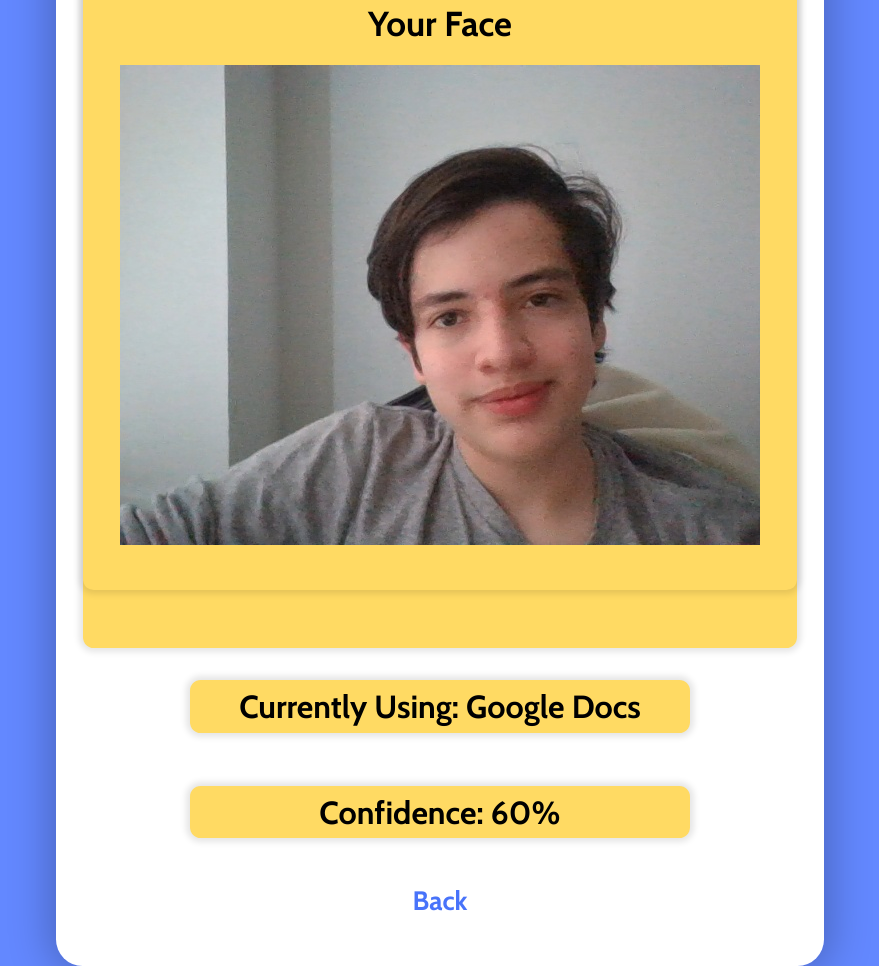
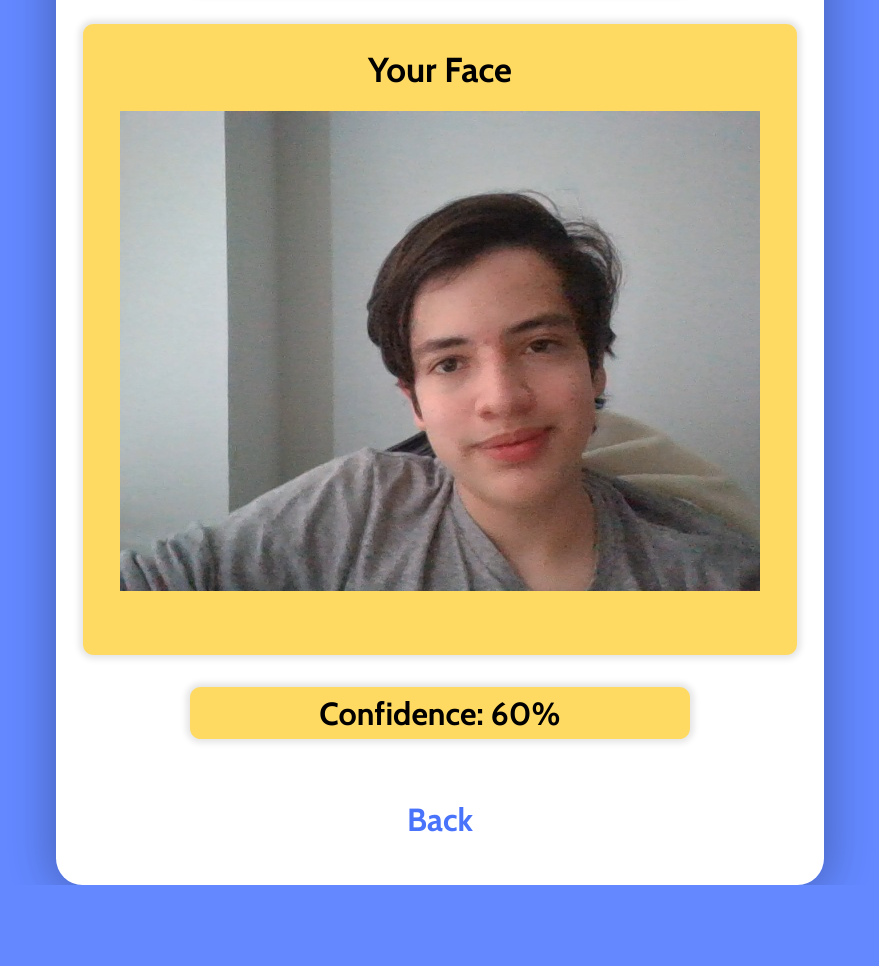
Before and after one commit to deybyr647/CN-Hackathon, a website: page client/advancedResults.html in a window 1280 px wide. Shown: the part 283-1249 px from the top of the page, without its empty margins (200-1079 px from the left). After the commit the page ends 1168 px from the top, so only its background shows below. Drawn offline with nearby package versions, Linux system fonts and the light colour scheme.

Commit message:
Page Height Fix

```diff
--- a/client/advancedResults.css
+++ b/client/advancedResults.css
@@ -40,7 +40,7 @@ body {
 
 .info {
     background-color: white;
-    height: 170%;
+    height: 147%;
     margin-bottom: 20pt;
     width: auto;
     display: grid;
@@ -132,7 +132,6 @@ body {
 
 .advance h1:hover {
     color: #2b5efc;
-;
 }
 
 .status {
--- a/client/advancedResults.html
+++ b/client/advancedResults.html
@@ -4,7 +4,6 @@
     <head>
         <title>Advanced | Mood Cam</title>
         <link href="https://fonts.googleapis.com/css2?family=Alata&family=Cabin:wght@400;700&display=swap" rel="stylesheet">
-        <link rel="stylesheet" href="moodcam.css">
         <link rel="stylesheet" href="advancedResults.css">
 		<script defer src='moodcam.js'></script>
 		<script defer src="include_results.js"></script>
@@ -23,7 +22,6 @@
                     <img src="img.jpg" alt="HTML5 Icon">
                 </h3>
             </div>
-            <div class='app'><h1 id='app'>Currently Using: Google Docs</h1></div>
             <div class='prop'><h1 id='confidence'>Confidence: 60%</h1></div>
             <a href="index.html" style="color: black" class="nounder"><div class='advance'><h1>Back</h1></div></a>
         </div>
```
